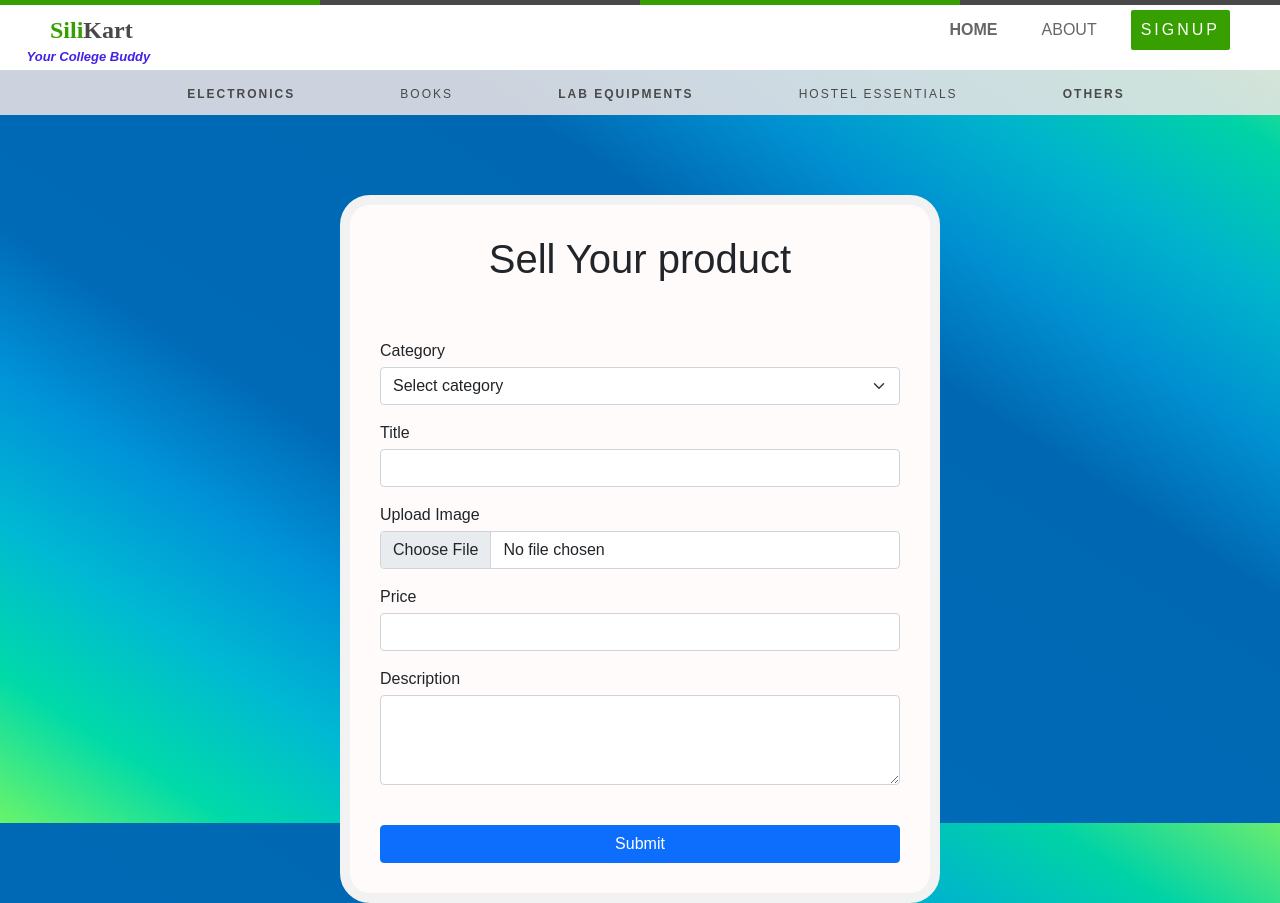
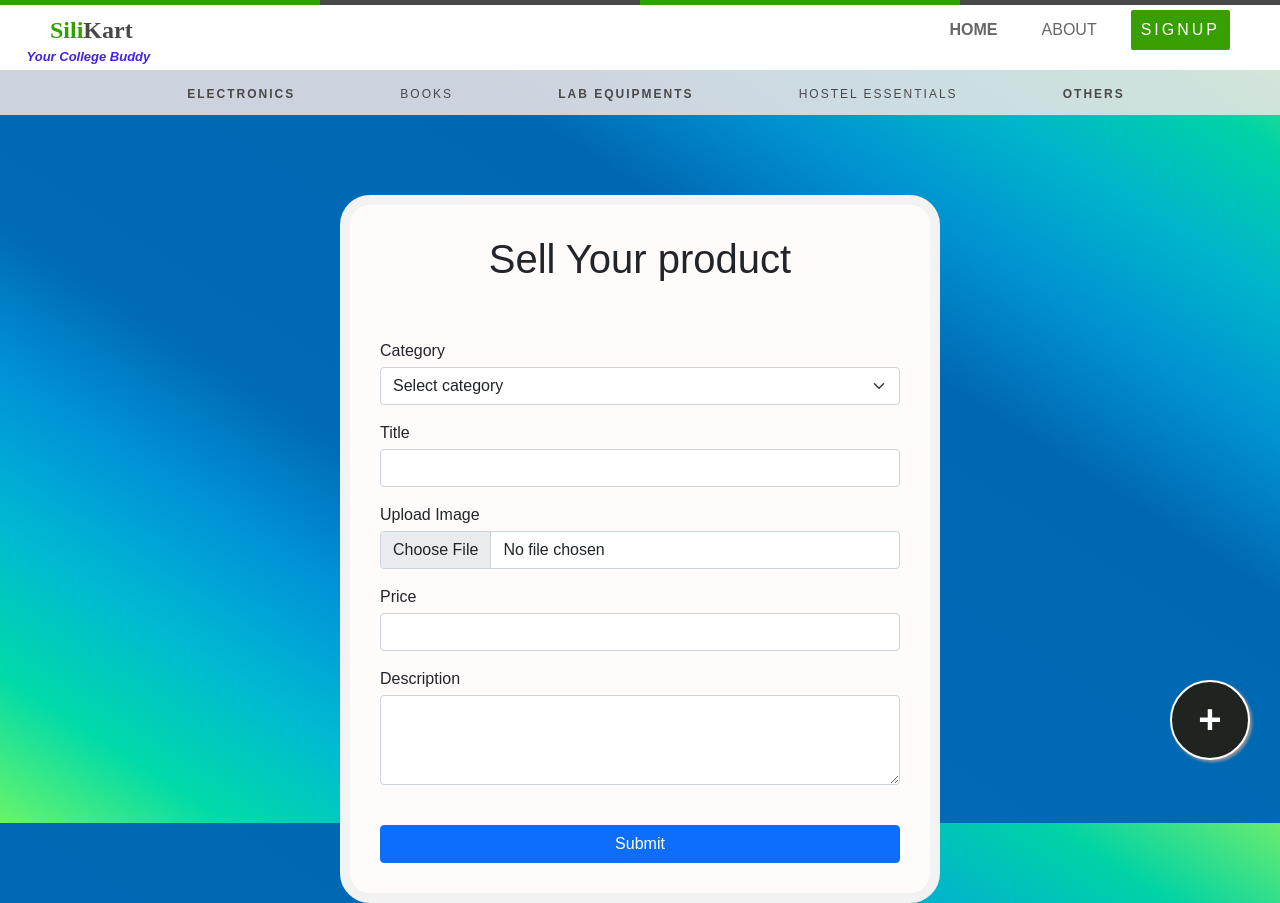
Before and after one commit to partha6686/silikart-client, a React (Create React App) app: page /addproduct in a window 1280 px wide. Built offline with nearby package versions, Linux system fonts and the light colour scheme; no server answers.

Commit message:
added the add product element

```diff
--- a/src/App.js
+++ b/src/App.js
@@ -3,6 +3,7 @@ import "./App.css";
 import Home from "./pages/Home";
 import Navbar from "./components/common/Navbar";
 // -
+import Adding from "./components/common/Adding";
 import About from "./components/common/About";
 import ProductPage from './components/common/ProductPage';
 import Login from './pages/Login';
@@ -25,7 +26,7 @@ function App() {
       <div>
         <Routes>
           <Route exact path="/" element={<Home />}></Route>
-          <Route exact path="/about" element={<ProductCard />}></Route>
+          <Route exact path="/about" element={<About />}></Route>
           <Route exact path="/products/:category" element={<ProductPage />}></Route>
           <Route exact path="/auth/login" element={<Login />}></Route>
           <Route exact path="/auth/signup" element={<SignUp />}></Route>
@@ -33,6 +34,8 @@ function App() {
           <Route exact path="/addproduct" element={<Seller />}></Route>
         </Routes>
       </div>
+      {/* <Route exact path="/addproduct" element={<Adding />}></Route> */}
+      <Adding />
     </Router>
 
   );
--- /dev/null
+++ b/src/Css/Adding.css
@@ -0,0 +1,22 @@
+.add{
+    position: fixed;
+    width: 80px;
+    height: 80px;
+    bottom: 40px;
+    right: 30px;
+    background-color: #202421;
+    color: #FFF;
+    border-radius: 50px;
+    text-align: center;
+    font-size: 30px;
+    box-shadow: 2px 2px 3px #999;
+    z-index: 100;
+    cursor: pointer;
+    border: 2px solid white;
+}
+.add .symb
+{
+    position: relative;
+    top:7px;
+    font-size: 40px;
+}
--- a/src/components/common/About.js
+++ b/src/components/common/About.js
@@ -7,12 +7,12 @@ const About = () => {
         <div class="accordion-item">
           <h2 class="accordion-header" id="headingOne">
             <button class="accordion-button" type="button" data-bs-toggle="collapse" data-bs-target="#collapseOne" aria-expanded="true" aria-controls="collapseOne">
-              Accordion Item #1
+              About This Site
             </button>
           </h2>
           <div id="collapseOne" class="accordion-collapse collapse show" aria-labelledby="headingOne" data-bs-parent="#accordionExample">
             <div class="accordion-body">
-              <strong>This is the first item's accordion body.</strong> It is shown by default, until the collapse plugin adds the appropriate classes that we use to style each element. These classes control the overall appearance, as well as the showing and hiding via CSS transitions. You can modify any of this with custom CSS or overriding our default variables. It's also worth noting that just about any HTML can go within the <code>.accordion-body</code>, though the transition does limit overflow.
+              <strong>Made to helpout college students</strong> This site help out the students of every college to sell and buy the products that they have used or the things which they buy and are in unused state <code>.accordion-body</code>, though the transition does limit overflow.
             </div>
           </div>
         </div>
--- /dev/null
+++ b/src/components/common/Adding.js
@@ -0,0 +1,19 @@
+import React from 'react'
+import '../../Css/Adding.css';
+import {useNavigate} from 'react-router-dom';
+const Adding = () => {
+    const navigate = useNavigate();
+    const handleClick=(s)=>{
+        navigate("/addproduct");
+    }
+    return (
+        <div onClick={handleClick}>
+            <div className="add" data-tooogle="tooltip" data-placement="left" title="Add Products">
+                <div className="symb"><b>+</b></div>
+
+            </div>
+        </div>
+    )
+}
+
+export default Adding
--- a/src/components/common/Navbar.js
+++ b/src/components/common/Navbar.js
@@ -52,6 +52,8 @@ const Navbar = () => {
             <ul>
               <li><Link to="/"><b>HOME</b></Link></li>
               <li><Link to="/about">ABOUT</Link></li>
+              {localStorage.getItem('token') && <li><Link to="/profile"><b>PROFILE</b></Link></li>}
+
               {localStorage.getItem('token') ? <li><Link to="/auth/login" onClick={handleLogout} >Logout</Link></li> : <li><Link to="/auth/signup">SignUp</Link></li>}
             </ul>
             <div className="burger">
```
